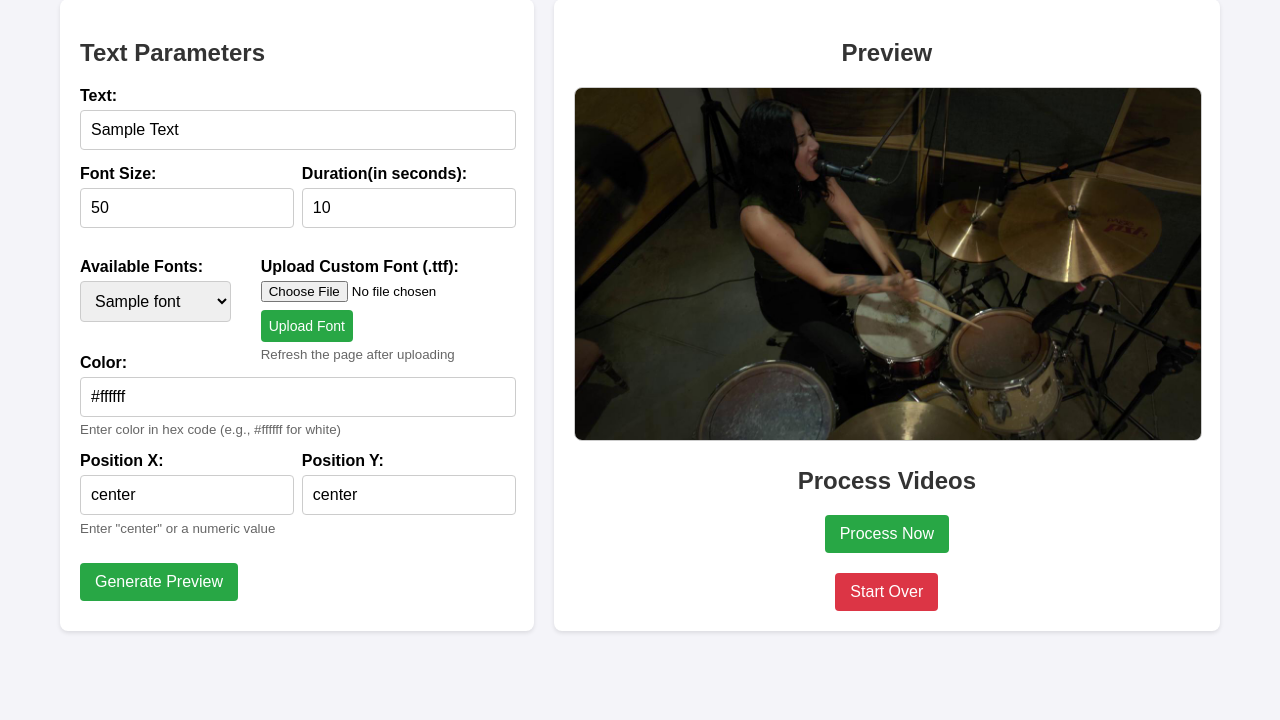
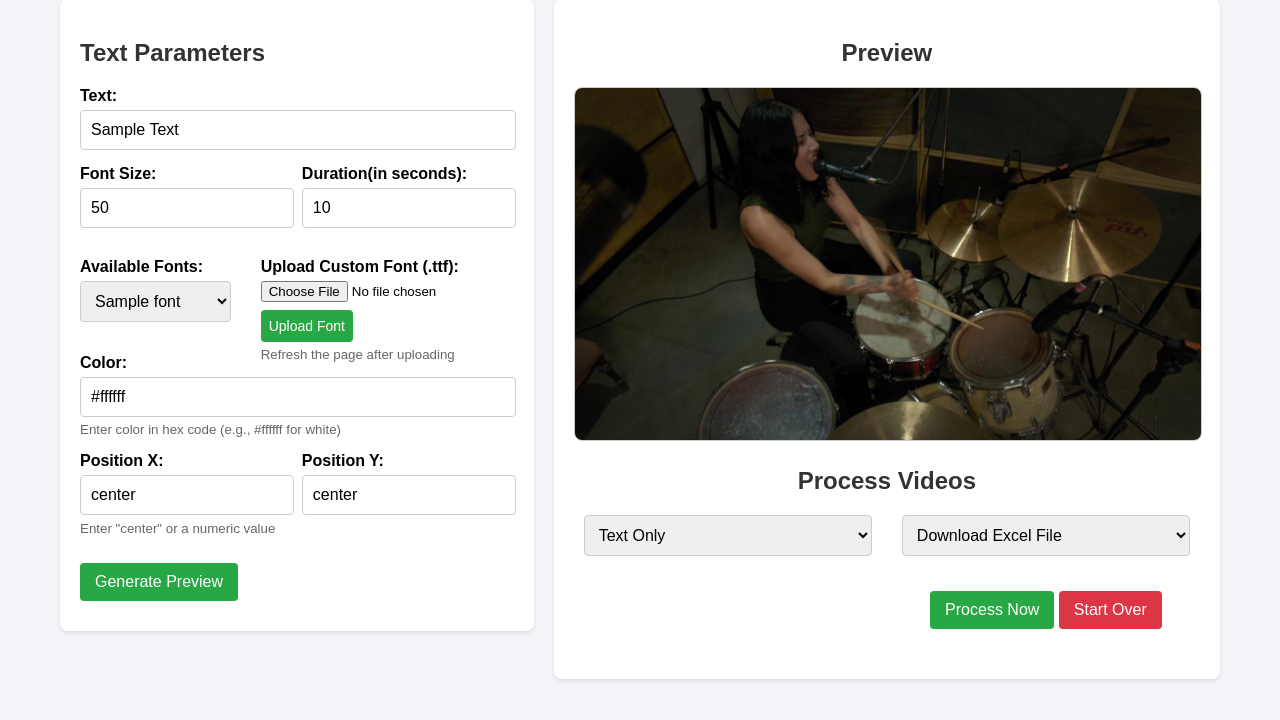
Before and after one commit to stuthiudupa/text-on-video, a Flask app: template templates/text_params.html in a window 1280 px wide. Shown: the part 45-765 px from the top of the page. Run offline with Flask 3, Linux system fonts and the light colour scheme; the template is opened without the code that fills it: most values are stand-ins (such as "Sample title", 1, 10 or a date in 2020).

Commit message:
Update text_params.html

```diff
--- a/templates/text_params.html
+++ b/templates/text_params.html
@@ -129,7 +129,7 @@
 
         function setTextParams() {
 
-            alert("Please wait while the videos are being processed. The excel file will download automatically");
+            alert("Please wait while the videos are being processed. The excel/zip file will download automatically");
 
             document.getElementById("hidden_font_size").value = document.getElementById("font_size").value;
             document.getElementById("hidden_font").value = document.getElementById("font").value;
@@ -244,6 +244,20 @@
                 <input type="hidden" name="font" id="hidden_font">
                 <input type="hidden" name="position_x" id="hidden_position_x">
                 <input type="hidden" name="position_y" id="hidden_position_y">
+                <div class="position-container">
+                <div>
+                    <select id="textaud" name="textaud">
+                            <option value="text-only">Text Only</option>
+                            <option value="text-audio">Text with Audio</option>
+                    </select>
+                </div>
+                <div>
+                    <select id="vid" name="vid">
+                            <option value="excel">Download Excel File</option>
+                            <option value="zip">Download Zip File</option>
+                        </select>
+                    <div>
+                        </div>
                 <button type="submit" onclick="setTextParams()">Process Now</button>
             </form>
             <button class="start-over" onclick="window.location.href='/'">Start Over</button>
```
